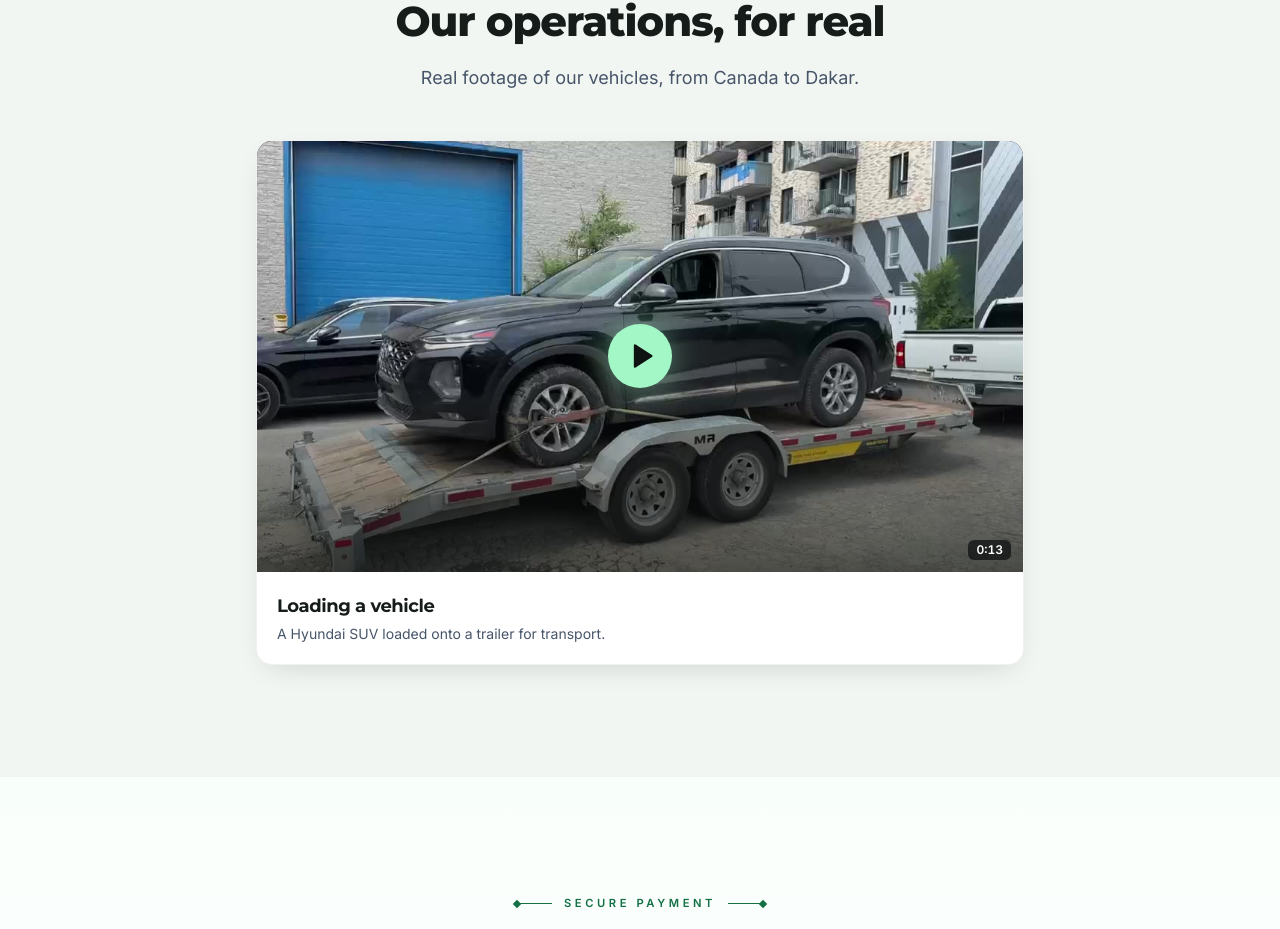
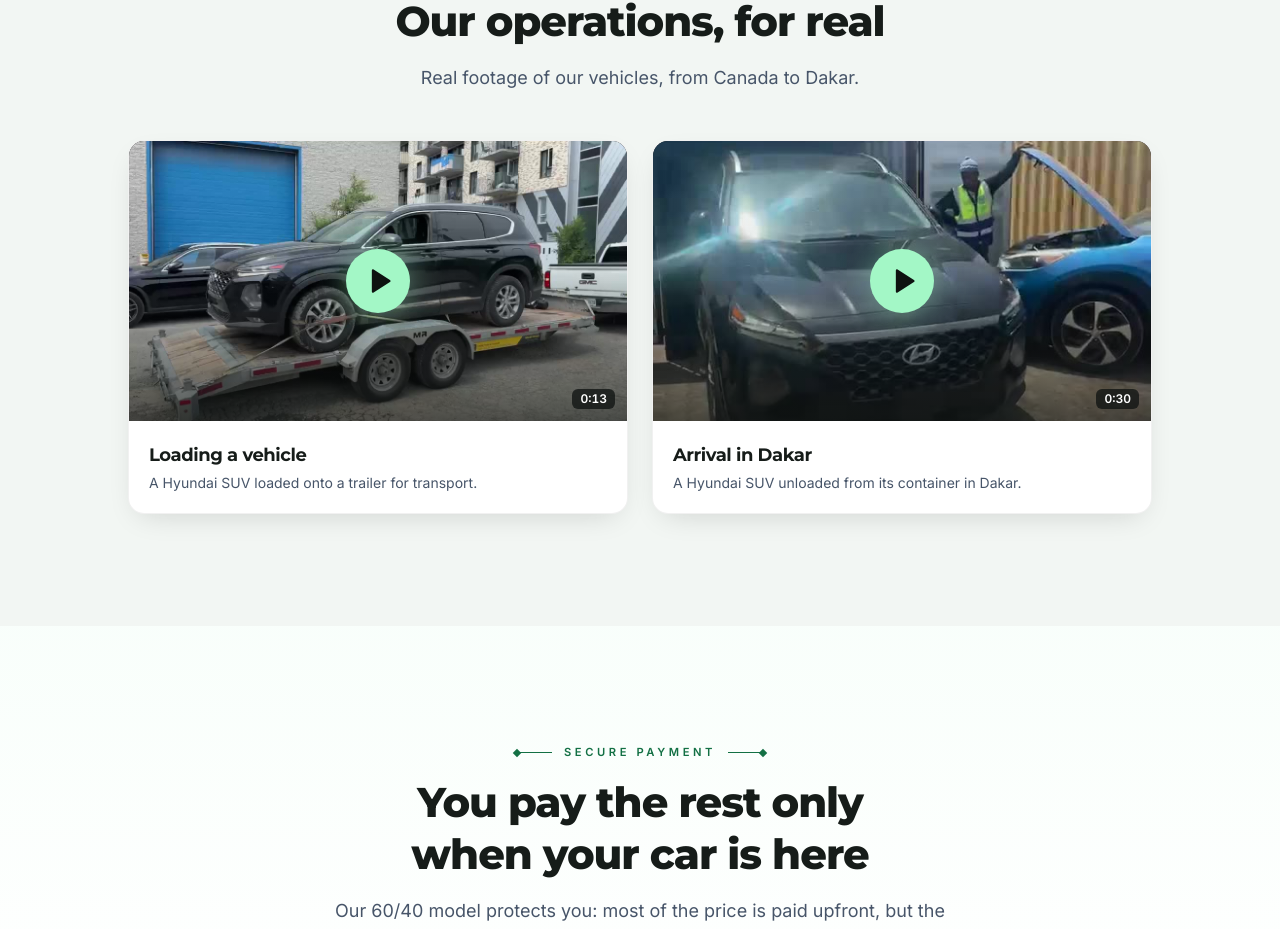
Before and after one commit to BoubacarThiam/al-mactoum, a Next.js app: page /en/ in a window 1280 px wide. Shown: the part 3030-3959 px from the top of the page. Built offline with nearby package versions, Linux system fonts and the light colour scheme.

Commit message:
Ajoute la vidéo d'arrivée à Dakar (sortie du conteneur)
Grille adaptée au nombre de vidéos (2 vidéos côte à côte, sans colonne vide).

Co-Authored-By: Claude Opus 5.5 <noreply@anthropic.com>

```diff
--- a/components/VideoGallery.tsx
+++ b/components/VideoGallery.tsx
@@ -22,19 +22,21 @@ export function VideoGallery({ t, locale }: VideoGalleryProps) {
   const [active, setActive] = useState<string | null>(null);
   if (operationVideos.length === 0) return null;
 
-  const single = operationVideos.length === 1;
+  // Grille adaptée au nombre de vidéos : pas de colonne vide avec 1 ou 2 vidéos
+  const count = operationVideos.length;
+  const layout =
+    count === 1
+      ? 'mx-auto max-w-3xl'
+      : count === 2 || count === 4
+        ? 'mx-auto max-w-5xl sm:grid-cols-2'
+        : 'sm:grid-cols-2 lg:grid-cols-3';
 
   return (
     <section id="videos" className="section bg-mist" aria-labelledby="videos-titre">
       <div className="container">
         <SectionHeading id="videos-titre" eyebrow={t.eyebrow} title={t.title} subtitle={t.subtitle} />
 
-        <ul
-          className={cn(
-            'mt-12 grid gap-6',
-            single ? 'mx-auto max-w-3xl' : 'sm:grid-cols-2 lg:grid-cols-3',
-          )}
-        >
+        <ul className={cn('mt-12 grid gap-6', layout)}>
           {operationVideos.map((video, i) => {
             const title = video.title[locale];
             const isActive = active === video.id;
--- a/data/videos.ts
+++ b/data/videos.ts
@@ -38,4 +38,15 @@ export const operationVideos: OperationVideo[] = [
     },
     duration: '0:13',
   },
+  {
+    id: 'arrivee-dakar-conteneur',
+    src: '/videos/operations/arrivee-dakar-conteneur.mp4',
+    poster: '/videos/operations/arrivee-dakar-conteneur.jpg',
+    title: { fr: 'Arrivée à Dakar', en: 'Arrival in Dakar' },
+    caption: {
+      fr: 'Un SUV Hyundai sorti de son conteneur à Dakar.',
+      en: 'A Hyundai SUV unloaded from its container in Dakar.',
+    },
+    duration: '0:30',
+  },
 ];
```
Also changed, not shown: public/videos/operations/arrivee-dakar-conteneur.jpg (added), 1 other file (tests, documents, lock files or other folders).
